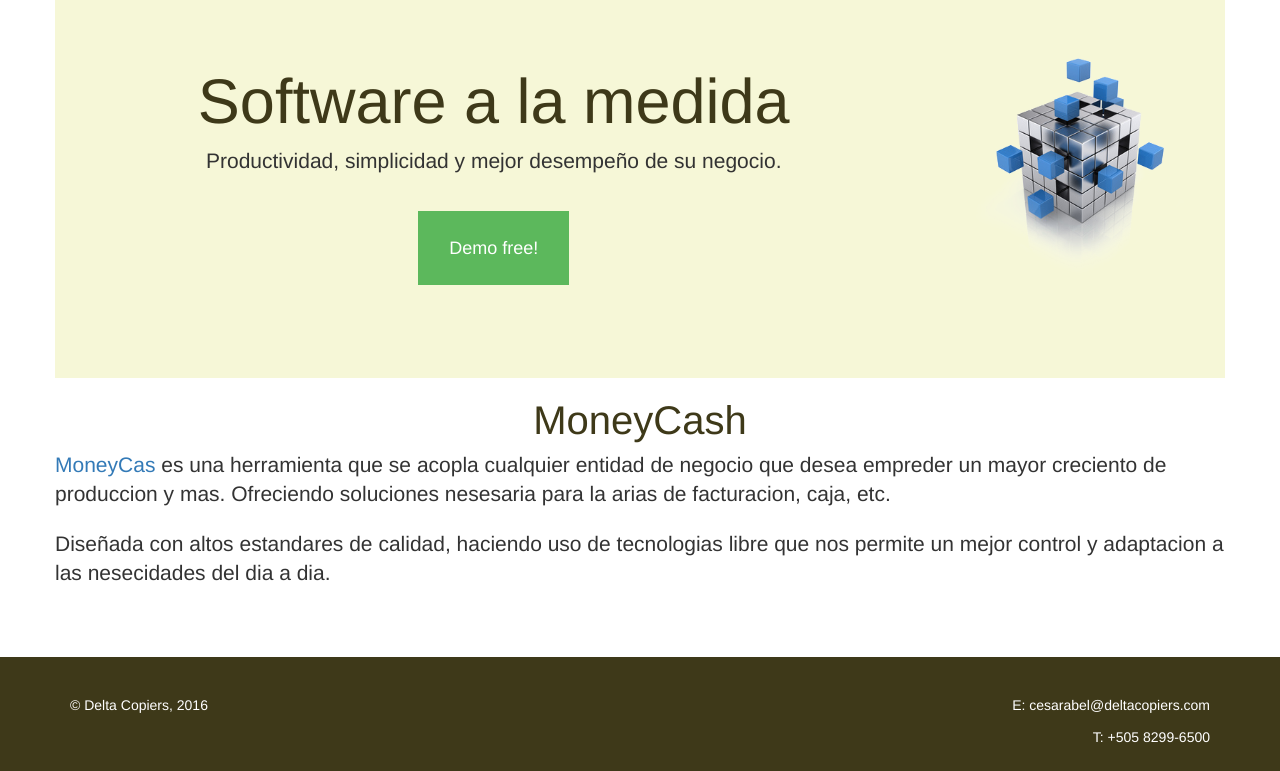
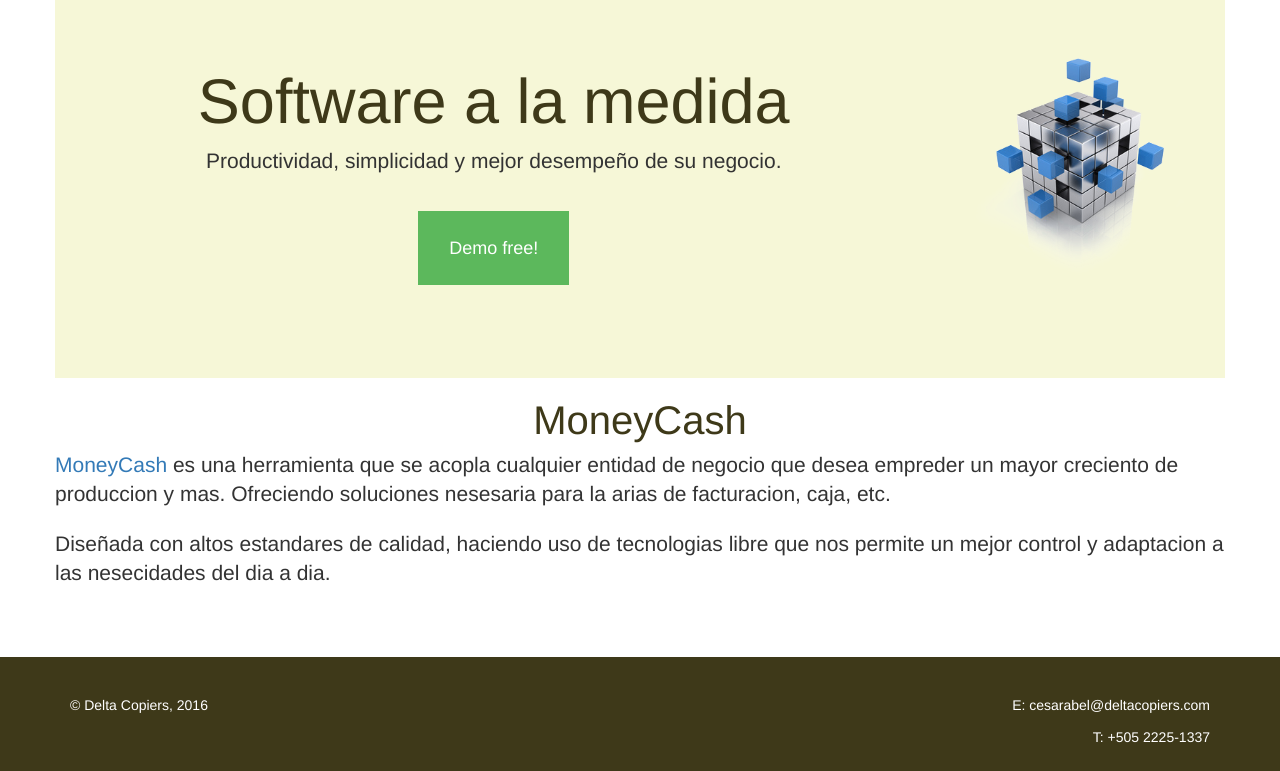
Before and after one commit to xangcastle/deltacopiers, a Django app: page /moneycash/ in a window 1280 px wide. Shown: the part 131-902 px from the top of the page. Run offline with Django 3.2, Linux system fonts and the light colour scheme; some libraries are stand-ins or nearby versions.

Commit message:
pequenas correcciones

```diff
--- a/moneycash/templates/moneycash/index.html
+++ b/moneycash/templates/moneycash/index.html
@@ -76,7 +76,7 @@
             <div class="row">
                 <h2 class="blog-post-title text-center">MoneyCash</h2>
                 <p class="lead">
-                    <span class="text-primary">MoneyCas</span> es una herramienta que se acopla cualquier entidad de negocio
+                    <span class="text-primary">MoneyCash</span> es una herramienta que se acopla cualquier entidad de negocio
                     que desea empreder un mayor creciento de produccion y mas. Ofreciendo soluciones nesesaria para la arias
                     de facturacion, caja, etc.
                 </p>
@@ -95,7 +95,7 @@
                     <div class="col-md-4 col-md-offset-4 col-xs-4">
                         <p class="text-right">
                             <span>E: cesarabel&#64;deltacopiers.com</span>
-                            <span>T: &#43;505 8299&#45;6500</span>
+                            <span>T: &#43;505 2225&#45;1337</span>
                         </p>
                     </div>
                 </div>
```
